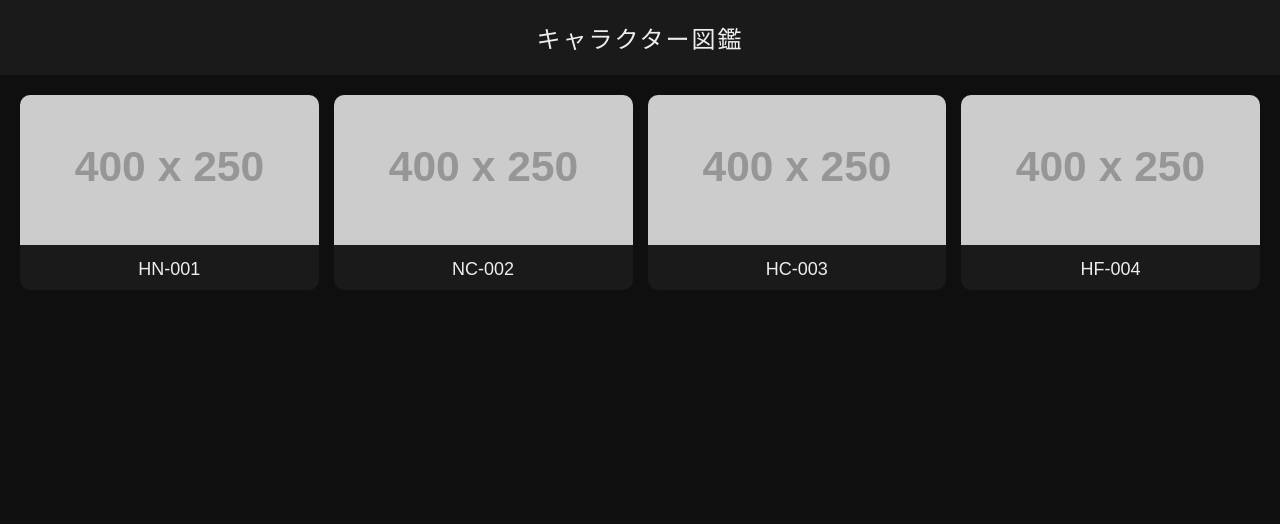
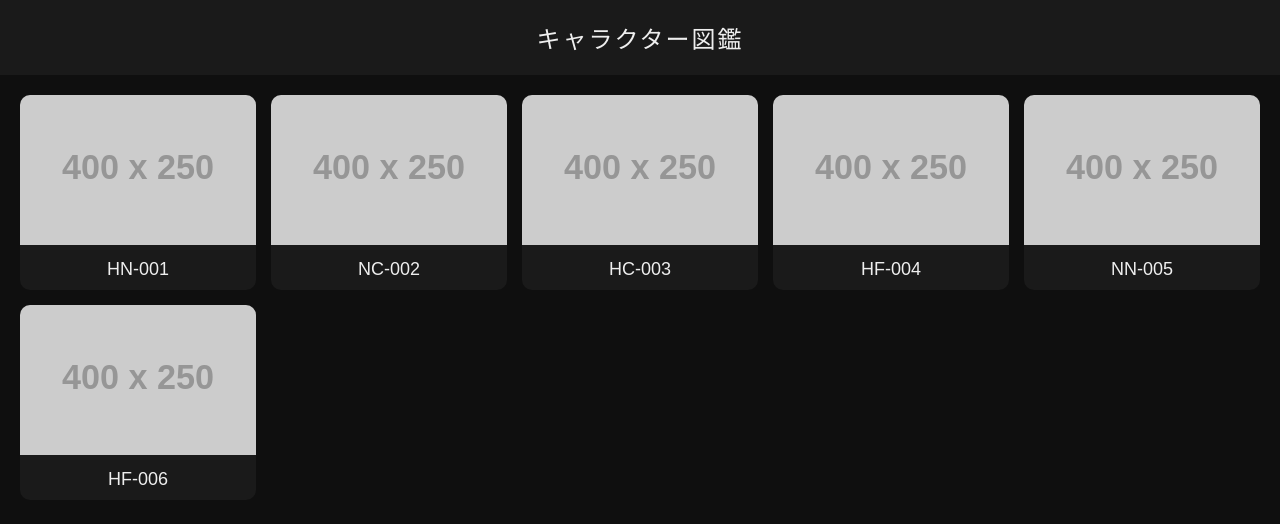
Before and after one commit to Pabelon-3129/Pabelon_OCs, a plain HTML site: page index.html in a window 1280 px wide. Drawn offline with Linux system fonts and the light colour scheme; placeholder pictures from the web are drawn by us.

Commit message:
Update index.html

```diff
--- a/index.html
+++ b/index.html
@@ -123,7 +123,17 @@ const characters = [
     name: "HF-004",
     img: "https://via.placeholder.com/400x250",
     detail: "高さ17cmのプラモデルの騎士。\n従順で厳格な性格。以外と機敏で戦闘IQは高い。\n剣(HF-004-2)はステンレス製。\n盾(HF-004-3)は破壊不能。"
-  }
+  },
+    {
+    name: "NN-005",
+    img: "https://via.placeholder.com/400x250",
+    detail: "人(NN-005-1)と多腕の人型とされている姿(NN-005-2)。\n現在NN-005-2はNN-005-1こと間 優氏のみ視認可能。\nNN-005-2は氏を守るように動いている。氏や他の命令は聞かない。\n氏は触れられるが他者は物理的接触が不可能。\nNN-005-2は飛行能力を有しているとされている。\nNN-005-1は前向きな性格。"
+  },
+    {
+    name: "HF-006",
+    img: "https://via.placeholder.com/400x250",
+    detail: "水色の髪の青年。\n強力な念力が使え、空も飛べる。\n温和で人当たりがよい。"
+  },
 ];
 
 // 一覧生成
```
